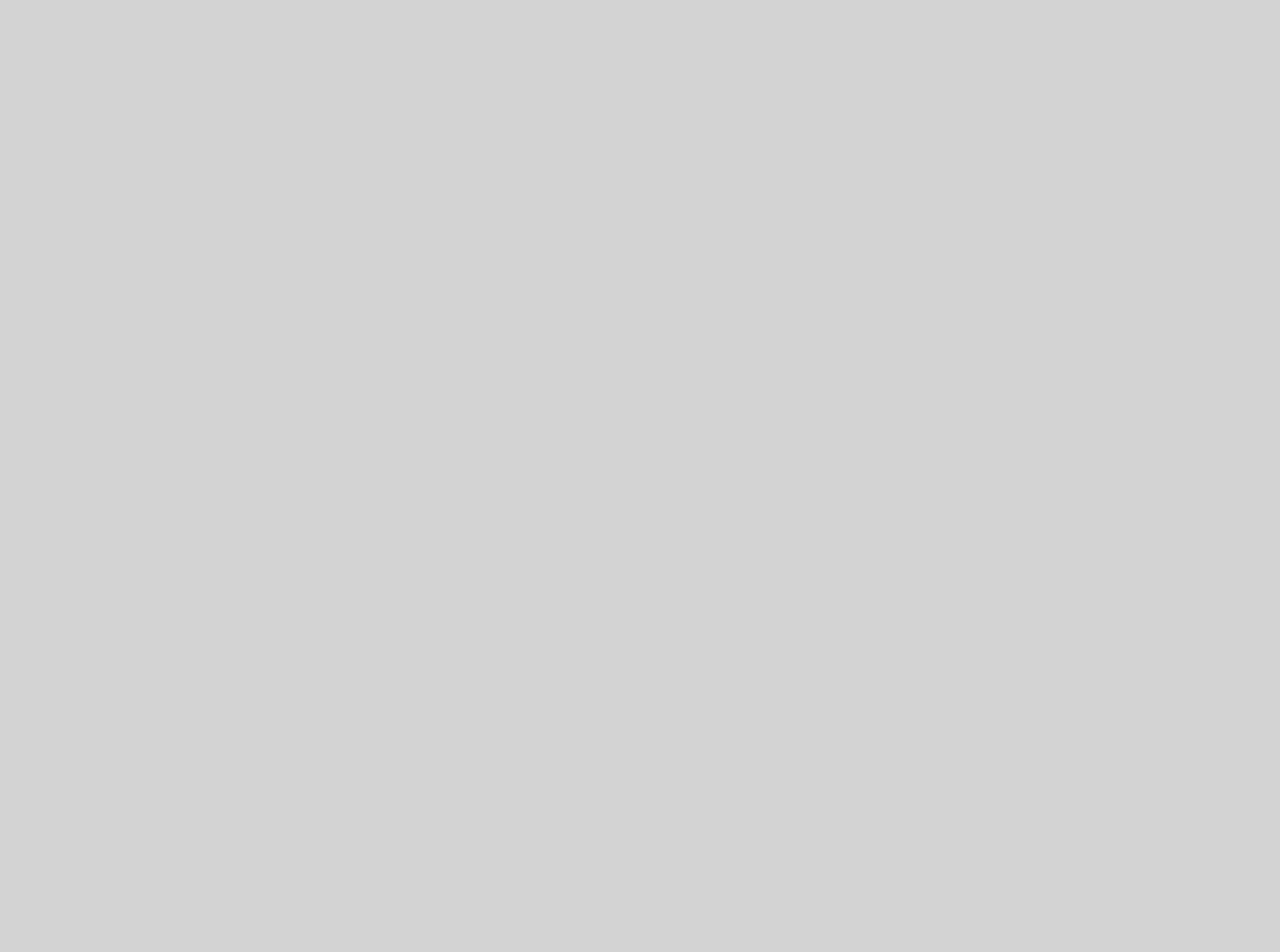
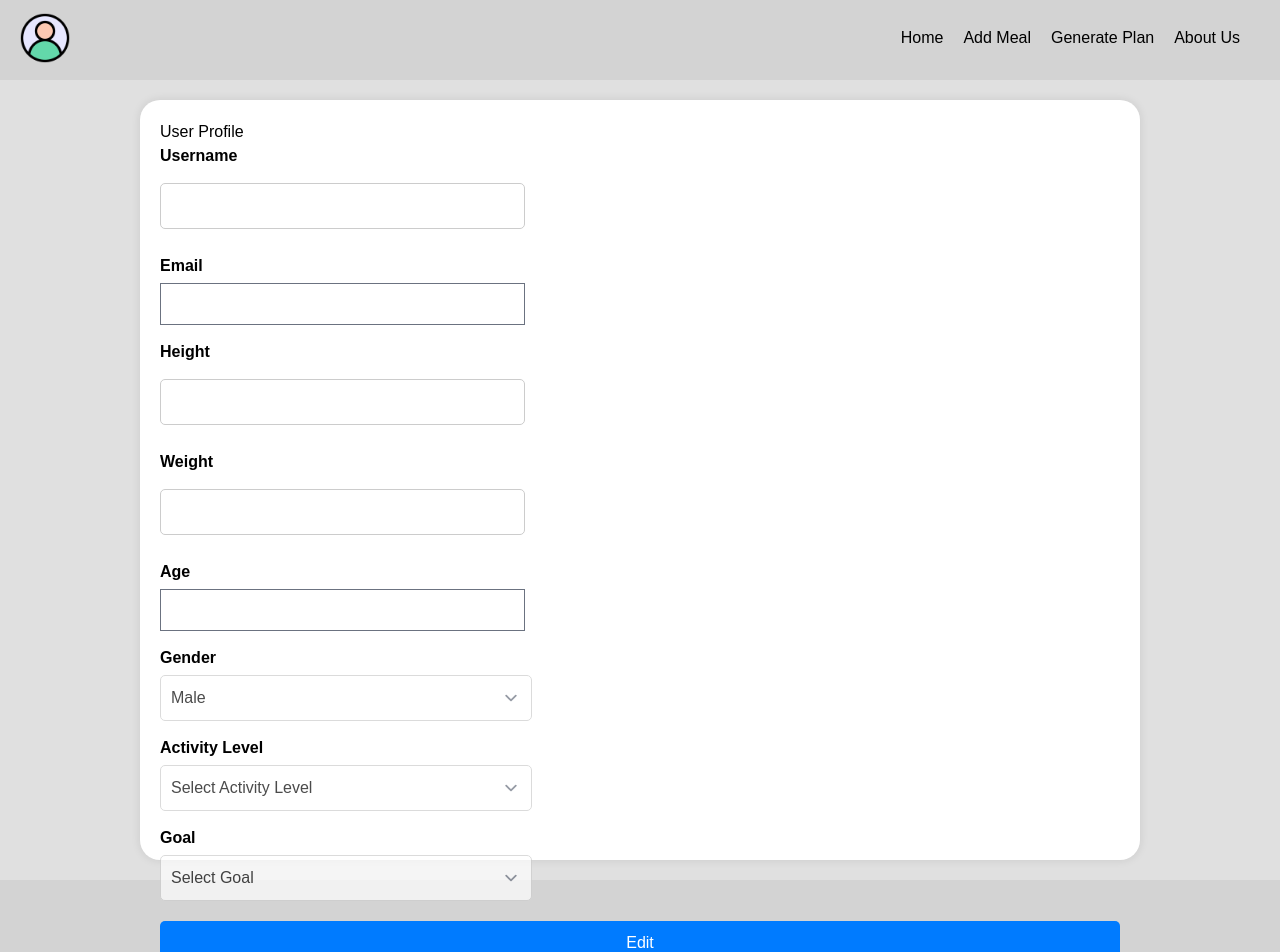
Before and after one commit to phaniteja25/NutriFit, a React (Create React App) app in the folder frontend/: page /userprofile in a window 1280 px wide. Before the commit this address had no page. Shown: the part 80-1032 px from the top of the page. Before the commit the page ends 800 px from the top, so only its background shows below. Built offline with nearby package versions, Linux system fonts and the light colour scheme.

Commit message:
updated my user profile changes to main

```diff
--- a/frontend/src/App.css
+++ b/frontend/src/App.css
@@ -7,7 +7,7 @@
 }
 
 .navbar-header {
-  background-color: #3a76b2; /* Blue background */
+  background-color: #3a76b2;
   padding: 20px;
 }
 
@@ -18,7 +18,7 @@
 }
 
 .navbar-links {
-  background-color: #e0e0e0; /* Red background */
+  background-color: #d3d3d3;
   padding: 20px;
   display: flex;
   justify-content: flex-end;
@@ -28,6 +28,7 @@
 .navbar-links a {
   color: black;
   text-decoration: none;
+  background-color: #d3d3d3;
   font-size: 16px;
 }
 
@@ -35,12 +36,23 @@
   text-decoration: underline;
 }
 
-.navbar-logo {
-  background-color: #000000;
+.navbar-contents {
+  display: flex;
+  align-items: center;
+  background-color: #d3d3d3;
+  padding: 10px 20px;
+  justify-content: space-between;
+}
+
+.profile-pic {
+  width: 40px;
   height: 40px;
-  width: 40px;
-  border-radius: 50%;
-  margin-right: 10px;
+}
+
+.logo{
+  cursor: pointer;
+  width: 50px;
+  height: 50px;
 }
 
 /* CSS For UserProfile Page */
@@ -170,7 +182,6 @@ input{
   margin: 0;
 }
 
-/* Form container styling */
 .login-form-container {
   background-color: white;
   width: 400px;
@@ -185,7 +196,6 @@ input{
   margin-bottom: 20px;
 }
 
-/* Form field styling */
 .form-group {
   margin-bottom: 15px;
   text-align: left;
@@ -244,7 +254,7 @@ a:hover {
 
 /* CSS for MealGenerator page */
 body {
-  background-color: #d3d3d3; /* Light grey background */
+  background-color: #d3d3d3;
   font-family: Arial, sans-serif;
   margin: 0;
   padding: 0;
@@ -300,7 +310,7 @@ input[type="radio"] {
 
 /* CSS For MealLoging Page */
 body {
-  background-color: #d3d3d3; /* Light grey background */
+  background-color: #d3d3d3;
   font-family: Arial, sans-serif;
   margin: 0;
   padding: 0;
--- a/frontend/src/App.js
+++ b/frontend/src/App.js
@@ -1,10 +1,13 @@
 import React from 'react';
 import { Navigate, Route, BrowserRouter as Router, Routes } from 'react-router-dom';
 import './App.css';
-import Dashboard from './Components/Dashboard';
+import AboutUs from './Components/AboutUs';
+import Dashboard from './Components/Dashobard';
 import Login from './Components/Login';
+import MealGenerator from './Components/MealGenerator';
+import MealLoging from './Components/MealLoging';
 import Signup from './Components/Signup';
-import MealLoging from './Components/MealLoging'
+import UserProfile from './Components/UserProfile';
 
 function ProtectedRoute({ children }) {
   const isAuthenticated = !!localStorage.getItem('token'); // Check if user is logged in
@@ -18,7 +21,6 @@ const App = () => {
       <Routes>
         <Route path="/" element={<Login />} />
         <Route path="/Signup" element={<Signup />}/>
-        <Route path="/meals" element={<MealLoging />}/>
         <Route
           path="/dashboard"
           element={
@@ -27,6 +29,10 @@ const App = () => {
             </ProtectedRoute>
           }
         />
+        <Route path="/mealgenerator" element={<MealGenerator />}/>
+        <Route path="/mealloging" element={<MealLoging />}/>
+        <Route path="/aboutus" element={<AboutUs />}/>
+        <Route path="/userprofile" element={<UserProfile />}/>
       </Routes>
     </Router>
     </>
--- /dev/null
+++ b/frontend/src/Components/AboutUs.jsx
@@ -0,0 +1,12 @@
+import React from "react";
+import Navbar from "./Navbar";
+
+const AboutUs = () => {
+    return (
+        <>
+        <Navbar />
+        </>
+    );
+};
+
+export default AboutUs;
--- a/frontend/src/Components/Login.jsx
+++ b/frontend/src/Components/Login.jsx
@@ -14,11 +14,11 @@ const Login = () => {
         }
     }, []); // Empty dependency array ensures it runs only once on mount
 
-/*     useEffect(() => {
+    useEffect(() => {
         if (isLoggedIn) {
-            alert('You are already logged in!');
+            // alert('You are already logged in!');
         }
-    }, [isLoggedIn]); // Runs only when isLoggedIn changes */
+    }, [isLoggedIn]); // Runs only when isLoggedIn changes
 
     const [formData, setFormData] = useState({
         username: '',
--- a/frontend/src/Components/MealGenerator.jsx
+++ b/frontend/src/Components/MealGenerator.jsx
@@ -1,8 +1,10 @@
 import React from "react";
+import Navbar from './Navbar';
 
 function MealGenerator(){
     return(
         <>
+        <Navbar />
         <div className="container">
         <div className="form-group">
         <label>Days</label>
--- a/frontend/src/Components/MealLoging.jsx
+++ b/frontend/src/Components/MealLoging.jsx
@@ -1,5 +1,6 @@
-import React, { useState, useEffect } from 'react';
+import React, { useEffect, useState } from 'react';
 import MealItem from './MealItem';
+import Navbar from './Navbar';
 
 const MealLoging = () => {
   const [mealsByDate, setMealsByDate] = useState({});
@@ -133,6 +134,8 @@ const MealLoging = () => {
   };
 
   return (
+    <>
+    <Navbar />
     <div className="min-h-screen bg-gray-200 py-8">
       <div className="max-w-5xl mx-auto px-6 md:px-8">
         {/* Add Meal Section */}
@@ -174,6 +177,7 @@ const MealLoging = () => {
         )}
       </div>
     </div>
+    </>
   );
 };
 
--- a/frontend/src/Components/Navbar.jsx
+++ b/frontend/src/Components/Navbar.jsx
@@ -1,17 +1,22 @@
 import React from "react";
+import { Link } from "react-router-dom";
+import profilepic from './user.png';
 
 
 const Navbar = () => {
   return (
     <div className="navbar-container">
       <div className="navbar-header">
-        <h1>NutriFit</h1>
+        <h1>NutriNova</h1>
       </div>
+      <div className = "navbar-contents">
+      <div className = "profile-logo"><Link to = "/userprofile"><img src ={profilepic} alt = "profile" className="logo"/></Link></div>
       <div className="navbar-links">
-        <a href="#">Home</a>
-        <a href="#">Add Meal</a>
-        <a href="#">Generate Plan</a>
-        <a href="#">About Us</a>
+        <a href="/dashboard">Home</a>
+        <a href="/mealloging">Add Meal</a>
+        <a href="/mealgenerator">Generate Plan</a>
+        <a href="/aboutus">About Us</a>
+      </div>
       </div>
     </div>
   );
--- a/frontend/src/Components/UserProfile.jsx
+++ b/frontend/src/Components/UserProfile.jsx
@@ -1,33 +1,44 @@
-import React, { useState } from 'react';
+import axios from 'axios';
+import React, { useEffect, useState } from 'react';
+import Navbar from './Navbar';
 
 const UserProfile = () => {
-    // Initial state for the profile fields
     const [profile, setProfile] = useState({
-        username: 'JohnDoe',
-        email: 'johndoe@example.com',
-        password: '********',
-        height: '180 cm',
-        weight: '75 kg',
-        age: '30',
-        gender: 'Male',
-        activityLevel: 'Moderate',
-        goal: 'Maintain Weight'
+        username: '',
+        email: '',
+        height: '',
+        weight: '',
+        age: '',
+        gender: '',
+        activityLevel: '',
+        goal: '',
     });
 
-    const [isEditing, setIsEditing] = useState(false); // Toggle between editing and viewing modes
+    const [isEditing, setIsEditing] = useState(false);
+    const [token, setToken] = useState('');
 
-    // Handler to toggle editing mode
-    const handleEditClick = () => {
-        setIsEditing(true);
+    useEffect(() => {
+        const savedToken = localStorage.getItem('token');
+        if (savedToken) {
+            setToken(savedToken);
+            fetchUserInfo(savedToken);
+        }
+    }, []);
+
+    const fetchUserInfo = async (authToken) => {
+        try {
+            const response = await axios.get('http://localhost:8080/user/userinfo', {
+                headers: {
+                    Authorization: `Bearer ${authToken}`,
+                },
+            });
+            setProfile(response.data);
+        } catch (error) {
+            console.error('Error fetching user info:', error);
+        }
     };
 
-    // Handler to save the changes
-    const handleSaveClick = () => {
-        setIsEditing(false);
-        // You can add code here to save the profile data to a server or database
-    };
-
-    // Handler to change the form values
+    // Handle form input changes
     const handleChange = (e) => {
         const { name, value } = e.target;
         setProfile((prevState) => ({
@@ -35,31 +46,62 @@ const UserProfile = () => {
             [name]: value,
         }));
     };
+    const handleEditClick = () => {
+        setIsEditing(true);
+    };
+    const handleSaveClick = async () => {
+        try {
+            const response = await axios.put(
+                'http://localhost:8080/user/update_user_info',
+                {
+                    height: profile.height,
+                    weight: profile.weight,
+                    age: profile.age,
+                    gender: profile.gender,
+                    activity_level: profile.activityLevel,
+                    goal: profile.goal,
+                },
+                {
+                    headers: {
+                        Authorization: `Bearer ${token}`,
+                        'Content-Type': 'application/json',
+                    },
+                }
+            );
+            setProfile(response.data);
+            setIsEditing(false);
+        } catch (error) {
+            console.error('Error updating user info:', error);
+        }
+    };
 
     return (
+        <>
+            <Navbar />
             <div className='container'>
                 <div className="profile-container">
                     <h2>User Profile</h2>
+
                     <div className="form-group">
-                <label>UserName</label>
+                        <label>Username</label>
                         <input
                             type="text"
                             name="username"
                             value={profile.username}
-                    onChange={handleChange}
-                    disabled={!isEditing}
+                            readOnly
                         />
                     </div>
+
                     <div className="form-group">
                         <label>Email</label>
                         <input
                             type="email"
                             name="email"
                             value={profile.email}
-                    onChange={handleChange}
-                    disabled={!isEditing}
+                            readOnly
                         />
                     </div>
+
                     <div className="form-group">
                         <label>Height</label>
                         <input
@@ -70,6 +112,7 @@ const UserProfile = () => {
                             disabled={!isEditing}
                         />
                     </div>
+
                     <div className="form-group">
                         <label>Weight</label>
                         <input
@@ -80,6 +123,7 @@ const UserProfile = () => {
                             disabled={!isEditing}
                         />
                     </div>
+
                     <div className="form-group">
                         <label>Age</label>
                         <input
@@ -90,9 +134,11 @@ const UserProfile = () => {
                             disabled={!isEditing}
                         />
                     </div>
+
                     <div className="form-group">
                         <label>Gender</label>
-                <select className='up-select'
+                        <select
+                            className='up-select'
                             name="gender"
                             value={profile.gender}
                             onChange={handleChange}
@@ -100,42 +146,54 @@ const UserProfile = () => {
                         >
                             <option value="Male">Male</option>
                             <option value="Female">Female</option>
-                    <option value="Other">Other</option>
                         </select>
                     </div>
+
                     <div className="form-group">
                         <label>Activity Level</label>
-                <select className='up-select'
+                        <select
+                            className='up-select'
                             name="activityLevel"
                             value={profile.activityLevel}
                             onChange={handleChange}
                             disabled={!isEditing}
                         >
-                    <option value="Low">Low</option>
-                    <option value="Moderate">Moderate</option>
-                    <option value="High">High</option>
+                            <option value="">Select Activity Level</option>
+                            <option value="Sedentary (little or no exercise)">Sedentary (little or no exercise)</option>
+                            <option value="Lightly active (training/sports 2-3 days/week)">Lightly active (training/sports 2-3 days/week)</option>
+                            <option value="Moderately active (training/sports 4-5 days/week)">Moderately active (training/sports 4-5 days/week)</option>
+                            <option value="Very active (training/sports 6-7 days/week)">Very active (training/sports 6-7 days/week)</option>
+                            <option value="Super active (very intense exercise daily)">Super active (very intense exercise daily)</option>
+                            <option value="Extremely active (twice per day, extra heavy workouts)">Extremely active (twice per day, extra heavy workouts)</option>
                         </select>
                     </div>
+
                     <div className="form-group">
                         <label>Goal</label>
-                <select className='up-select'
+                        <select
+                            className='up-select'
                             name="goal"
                             value={profile.goal}
                             onChange={handleChange}
                             disabled={!isEditing}
                         >
-                    <option value="Lose Weight">Lose Weight</option>
-                    <option value="Maintain Weight">Maintain Weight</option>
-                    <option value="Gain Weight">Gain Weight</option>
+                            <option value="">Select Goal</option>
+                            <option value="Reduce Fat by 30%">Reduce Fat by 30%</option>
+                            <option value="Reduce Fat by 20%">Reduce Fat by 20%</option>
+                            <option value="Reduce Fat by 10%">Reduce Fat by 10%</option>
+                            <option value="Muscle Gain">Maintenance or a Slight Surplus</option>
                         </select>
                     </div>
 
-            <button className='up-btn' onClick={isEditing ? handleSaveClick : handleEditClick}>
+                    <button
+                        className='up-btn'
+                        onClick={isEditing ? handleSaveClick : handleEditClick}
+                    >
                         {isEditing ? 'Save' : 'Edit'}
                     </button>
                 </div>
             </div>
-
+        </>
     );
 };
 
```
Also changed, not shown: frontend/src/Components/user.png (added). Lines whose indentation alone changed are shown as unchanged.
